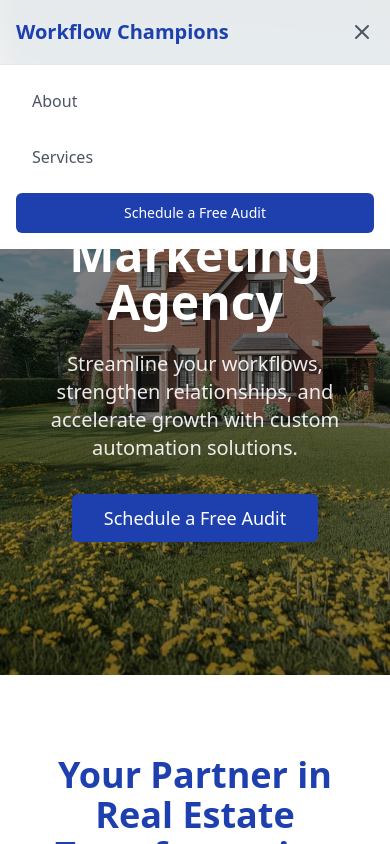
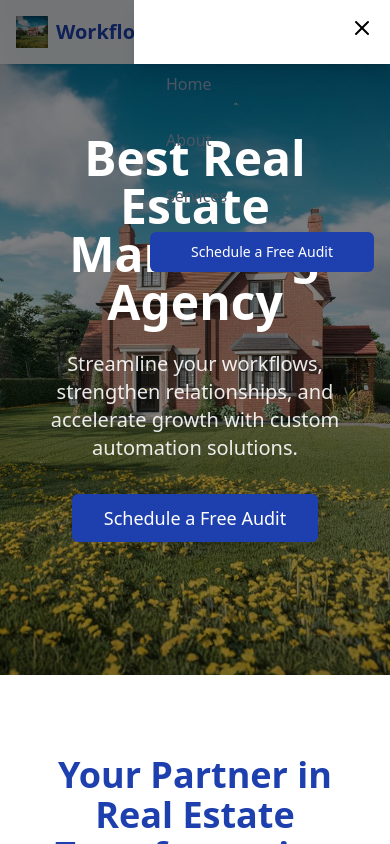
Before and after one commit to ericbreitnicholson/workflowchampions, a React (Vite) app: page / in a window 390 px wide. Both pictures are taken after a click on the button 362 px from the left and 32 px from the top of the page. Shown: the top 844 px of the page. Built offline with nearby package versions, Linux system fonts and the light colour scheme.

Commit message:
Readd logo and update header
Restores the WC logo to the header. Modifies the header behavior to disappear on scroll down and changes the hamburger menu to open from the side instead of the top.
[skip gpt_engineer]

```diff
--- a/src/components/Header.tsx
+++ b/src/components/Header.tsx
@@ -1,9 +1,22 @@
-import { useState } from "react";
+import { useState, useEffect } from "react";
 import { Button } from "@/components/ui/button";
 import { Menu, X } from "lucide-react";
 
 export const Header = () => {
   const [isMenuOpen, setIsMenuOpen] = useState(false);
+  const [prevScrollPos, setPrevScrollPos] = useState(0);
+  const [visible, setVisible] = useState(true);
+
+  useEffect(() => {
+    const handleScroll = () => {
+      const currentScrollPos = window.scrollY;
+      setVisible(prevScrollPos > currentScrollPos || currentScrollPos < 10);
+      setPrevScrollPos(currentScrollPos);
+    };
+
+    window.addEventListener('scroll', handleScroll);
+    return () => window.removeEventListener('scroll', handleScroll);
+  }, [prevScrollPos]);
 
   const scrollToSection = (id: string) => {
     const element = document.getElementById(id);
@@ -14,11 +27,14 @@ export const Header = () => {
   };
 
   return (
-    <header className="fixed w-full bg-white/90 backdrop-blur-sm z-50 shadow-sm">
+    <header className={`fixed w-full bg-white/90 backdrop-blur-sm z-50 shadow-sm transition-transform duration-300 ${visible ? 'translate-y-0' : '-translate-y-full'}`}>
       <div className="container mx-auto px-4">
         <div className="flex items-center justify-between h-16">
-          <div className="text-xl font-bold text-primary">
+          <div className="flex items-center space-x-2">
+            <img src="/lovable-uploads/85ee48fc-0470-4235-999d-da14ae8c44c2.png" alt="WC Logo" className="h-8 w-8" />
+            <span className="text-xl font-bold text-primary">
               Workflow Champions
+            </span>
           </div>
 
           <nav className="hidden md:flex items-center space-x-8">
@@ -42,10 +58,25 @@ export const Header = () => {
         </div>
       </div>
 
-      {/* Mobile menu */}
-      {isMenuOpen && (
-        <div className="md:hidden bg-white border-t">
-          <div className="container mx-auto px-4 py-4 space-y-4">
+      {/* Mobile menu - slides from right */}
+      <div
+        className={`fixed top-0 right-0 h-full w-64 bg-white shadow-lg transform transition-transform duration-300 ease-in-out ${
+          isMenuOpen ? 'translate-x-0' : 'translate-x-full'
+        } md:hidden`}
+        style={{ zIndex: 1000 }}
+      >
+        <div className="flex justify-end p-4">
+          <button onClick={() => setIsMenuOpen(false)}>
+            <X size={24} />
+          </button>
+        </div>
+        <div className="px-4 py-2 space-y-4">
+          <button
+            onClick={() => scrollToSection('home')}
+            className="block w-full text-left px-4 py-2 text-gray-600 hover:bg-gray-50"
+          >
+            Home
+          </button>
           <button
             onClick={() => scrollToSection('about')}
             className="block w-full text-left px-4 py-2 text-gray-600 hover:bg-gray-50"
@@ -68,6 +99,14 @@ export const Header = () => {
           </a>
         </div>
       </div>
+
+      {/* Overlay when mobile menu is open */}
+      {isMenuOpen && (
+        <div
+          className="fixed inset-0 bg-black bg-opacity-50 md:hidden"
+          onClick={() => setIsMenuOpen(false)}
+          style={{ zIndex: 999 }}
+        />
       )}
     </header>
   );
```
Lines whose indentation alone changed are shown as unchanged.
